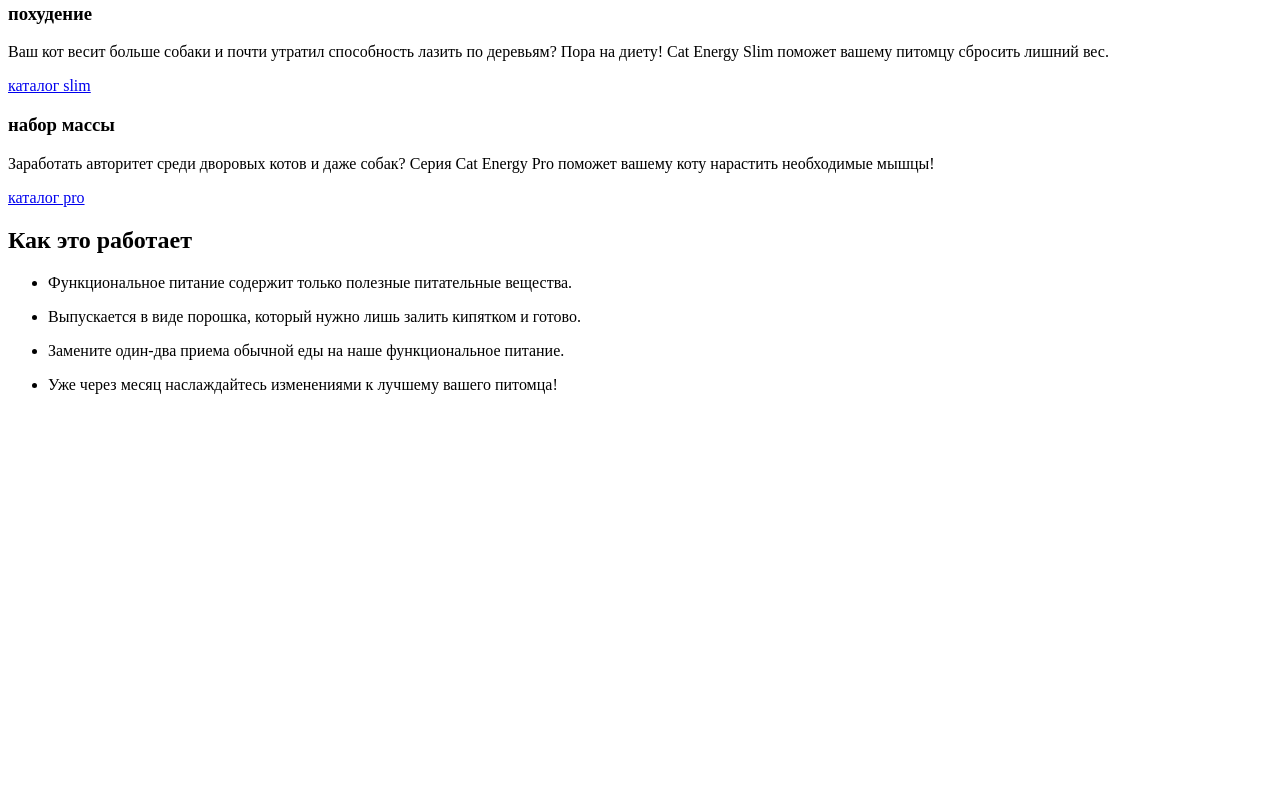
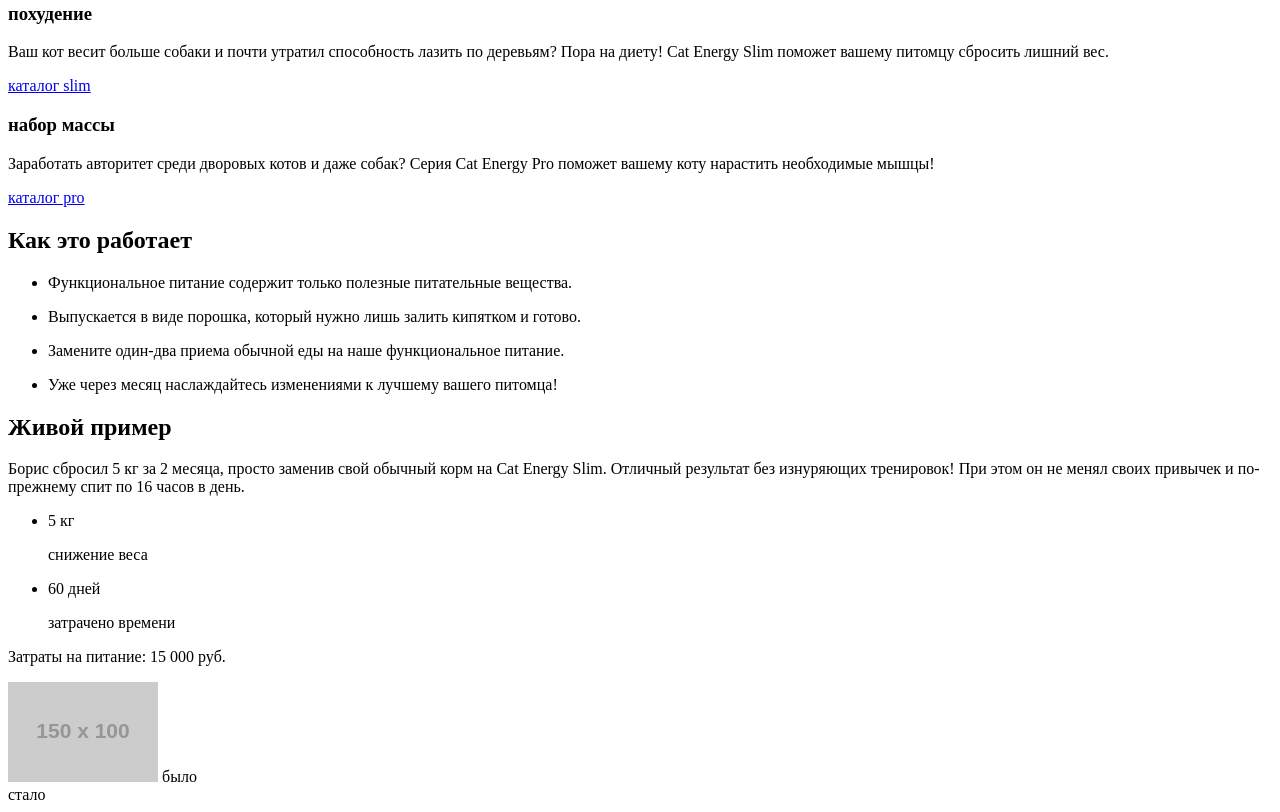
Before and after one commit to icapa9/147815-cat-energy, a website: page source/index.html in a window 1280 px wide. Shown: the part 404-1216 px from the top of the page. Before the commit the page ends 814 px from the top, so only its background shows below. Drawn offline with Linux system fonts and the light colour scheme; placeholder pictures from the web are drawn by us.

Commit message:
Разметка секции примеров

```diff
--- a/source/index.html
+++ b/source/index.html
@@ -74,6 +74,29 @@
           </ul>
         </div>
       </section>
+      <section class="examples">
+        <div class="examples__wrapper">
+          <h2>Живой пример</h2>
+          <p class="examples__text">Борис сбросил 5 кг за 2 месяца, просто заменив свой обычный корм на Cat Energy Slim. Отличный результат без изнуряющих тренировок! При этом он не менял своих привычек и по-прежнему спит по 16 часов в день.</p>
+          <ul class="examples__list achiev-list">
+            <li class="achiev-list__item">
+              <span>5 кг</span>
+              <p>снижение веса</p>
+            </li>
+            <li class="achiev-list__item">
+              <span>60 дней</span>
+              <p>затрачено времени</p>
+            </li>
+          </ul>
+          <p class="examples__costs">Затраты на питание: 15 000 руб.</p>
+          <div class="examples__img">
+            <img src="http://placehold.it/150x100">
+            <span>было</span>
+            <div></div>
+            <span>стало</span>
+          </div>
+        </div>
+      </section>
     </main>
   </body>
 </html>
```
